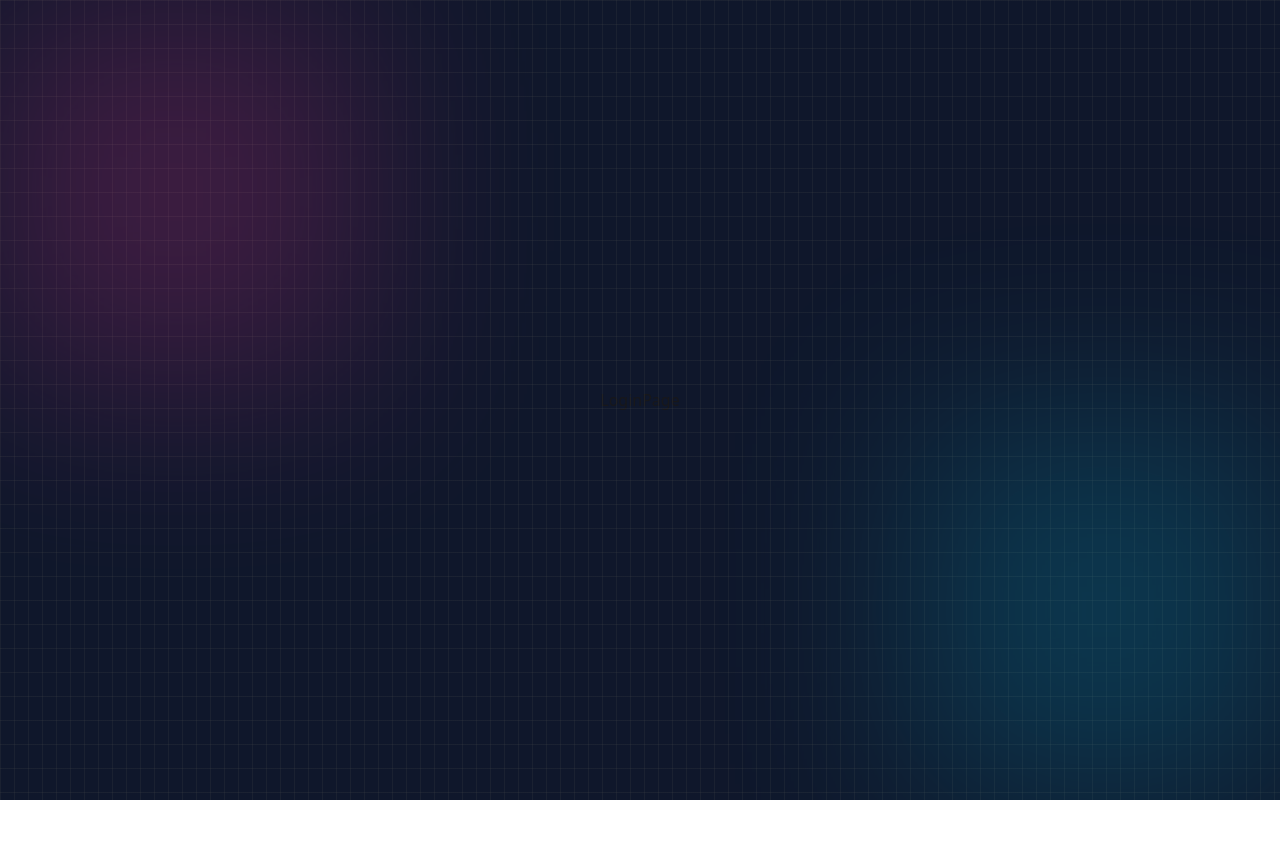
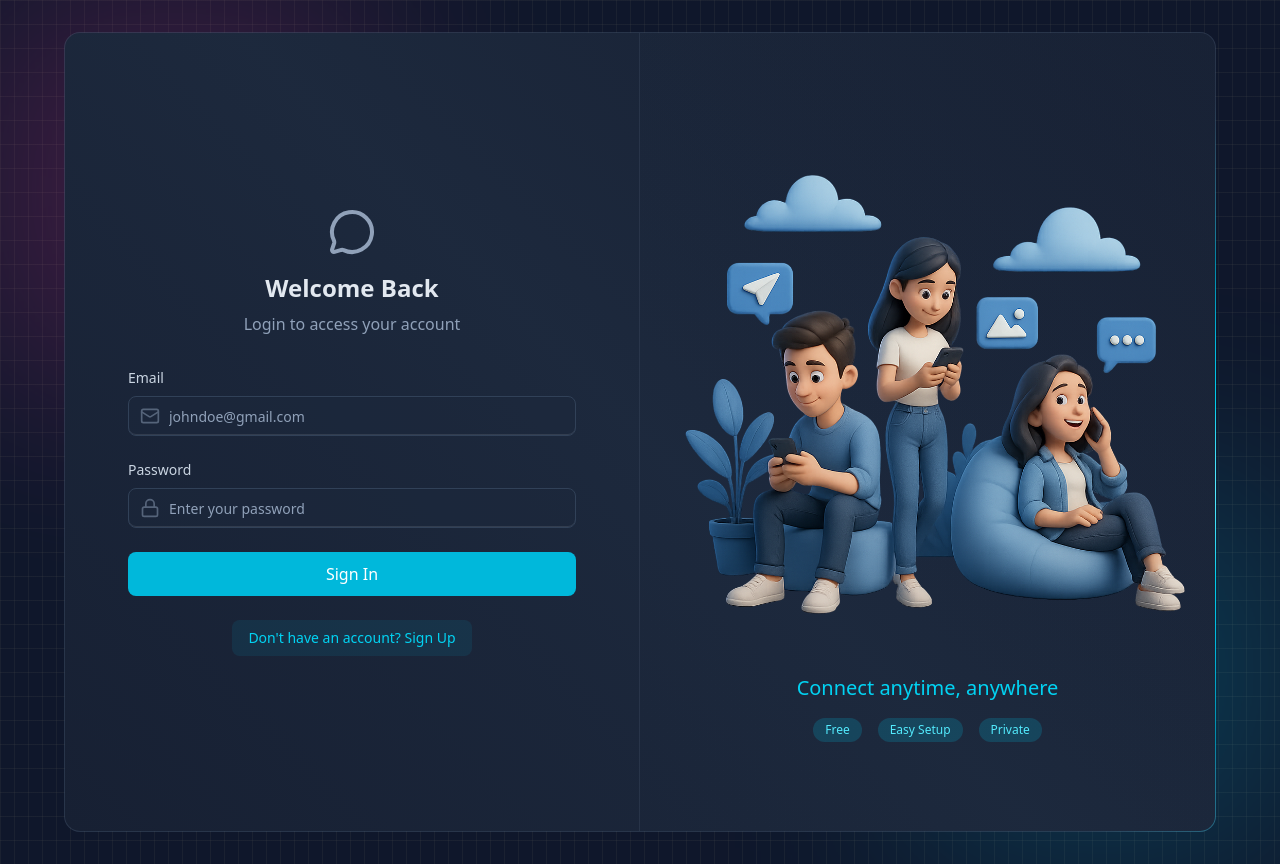
Before and after one commit to tree12132002/ChatifyApp, a React app in the folder frontend/: page /login in a window 1280 px wide. Before the commit the page ends 800 px from the top, so only its background shows below. Built offline with nearby package versions, Linux system fonts and the light colour scheme; no server answers; the HTML template or start-up script is replaced by a standard one.

Commit message:
login & logout implemented

```diff
--- a/frontend/src/pages/ChatPage.jsx
+++ b/frontend/src/pages/ChatPage.jsx
@@ -1,6 +1,13 @@
+import { useAuthStore } from '../store/useAuthStore'
+
 function ChatPage() {
+  const { logout } = useAuthStore()
+
   return (
-    <div>ChatPage</div>
+    <div className="z-10">
+      ChatPage
+      <button onClick={logout}>logout</button>
+    </div>
   )
 }
 
--- a/frontend/src/pages/LoginPage.jsx
+++ b/frontend/src/pages/LoginPage.jsx
@@ -1,6 +1,141 @@
+import { useState } from 'react'
+import { useAuthStore } from '../store/useAuthStore'
+import toast, { LoaderIcon } from 'react-hot-toast'
+import BorderAnimatedContainer from '../components/BorderAnimatedContainer'
+import { LockIcon, MailIcon, MessageCircleIcon } from 'lucide-react'
+import { Link } from 'react-router'
+
 function LoginPage() {
+  const [formData, setFormData] = useState({
+    email: '',
+    password: ''
+  })
+  const { login, isLoggingIn } = useAuthStore()
+
+  const handleSubmit = e => {
+    e.preventDefault()
+
+    if (!formData.email.trim() || !formData.password.trim()) {
+      toast.error('All fields are required')
+      return
+    }
+
+    if (formData.password.length < 6) {
+      toast.error('Password must be at least 6 characters ')
+      return
+    }
+
+    login(formData)
+  }
+
   return (
-    <div>LoginPage</div>
+    <div className="w-full flex items-center justify-center p-4 bg-slate-900">
+      <div className="relative w-full max-w-6xl md:h-[800px] h-[650px]">
+        <BorderAnimatedContainer>
+          <div className="w-full flex flex-col md:flex-row">
+            {/* FORM COLUMN - LEFT SIDE */}
+            <div className="md:w-1/2 p-8 flex items-center justify-center md:border-r border-slate-600/30">
+              <div className="w-full max-w-md">
+                {/* HEADING TEXT */}
+                <div className="text-center mb-8">
+                  <MessageCircleIcon className="w-12 h-12 mx-auto text-slate-400 mb-4" />
+                  <h2 className="text-2xl font-bold text-slate-200 mb-2">
+                    Welcome Back
+                  </h2>
+                  <p className="text-slate-400">Login to access your account</p>
+                </div>
+
+                {/* FORM */}
+                <form onSubmit={handleSubmit} className="space-y-6">
+                  {/* EMAIL INPUT */}
+                  <div>
+                    <label htmlFor="email" className="auth-input-label">
+                      Email
+                    </label>
+                    <div className="relative">
+                      <MailIcon className="auth-input-icon" />
+                      <input
+                        id="email"
+                        required
+                        type="email"
+                        value={formData.email}
+                        onChange={e =>
+                          setFormData({ ...formData, email: e.target.value })
+                        }
+                        className="input"
+                        placeholder="johndoe@gmail.com"
+                      />
+                    </div>
+                  </div>
+
+                  {/* PASSWORD INPUT */}
+                  <div>
+                    <label htmlFor="password" className="auth-input-label">
+                      Password
+                    </label>
+                    <div className="relative">
+                      <LockIcon className="auth-input-icon" />
+                      <input
+                        id="password"
+                        required
+                        type="password"
+                        value={formData.password}
+                        onChange={e =>
+                          setFormData({ ...formData, password: e.target.value })
+                        }
+                        className="input"
+                        placeholder="Enter your password"
+                      />
+                    </div>
+                  </div>
+
+                  {/* SUBMIT BUTTON */}
+                  <button
+                    className="auth-btn"
+                    type="submit"
+                    disabled={isLoggingIn}
+                  >
+                    {isLoggingIn ? (
+                      <LoaderIcon className="w-full h-5 animate-spin text-center" />
+                    ) : (
+                      'Sign In'
+                    )}
+                  </button>
+                </form>
+
+                <div className="mt-6 text-center">
+                  <Link to="/signup" className="auth-link">
+                    Don't have an account? Sign Up
+                  </Link>
+                </div>
+              </div>
+            </div>
+
+            {/* FORM ILLUSTRATION - RIGHT SIDE */}
+            <div className="hidden md:w-1/2 md:flex items-center justify-center p-6 bg-linear-to-bl from-slate-800/20 to-transparent">
+              <div>
+                <img
+                  src="/login.png"
+                  alt="People using mobile devices"
+                  className="w-full h-auto object-contain"
+                />
+                <div className="mt-6 text-center">
+                  <h3 className="text-xl font-medium text-cyan-400">
+                    Connect anytime, anywhere
+                  </h3>
+
+                  <div className="mt-4 flex justify-center gap-4">
+                    <span className="auth-badge">Free</span>
+                    <span className="auth-badge">Easy Setup</span>
+                    <span className="auth-badge">Private</span>
+                  </div>
+                </div>
+              </div>
+            </div>
+          </div>
+        </BorderAnimatedContainer>
+      </div>
+    </div>
   )
 }
 
--- a/frontend/src/store/useAuthStore.js
+++ b/frontend/src/store/useAuthStore.js
@@ -6,6 +6,7 @@
   authUser: null,
   isCheckingAuth: true,
   isSigningUp: false,
+  isLoggingIn: false,
 
   checkAuth: async () => {
     try {
@@ -33,5 +34,31 @@
     } finally {
       set({ isSigningUp: false })
     }
+  },
+  login: async data => {
+    set({ isLoggingIn: true })
+
+    try {
+      const res = await axiosInstance.post('/auth/login', data)
+
+      set({ authUser: res.data })
+      toast.success('Logged in successfully!')
+    } catch (error) {
+      toast.error(
+        error.response?.data?.message || 'An error occurred during login'
+      )
+    } finally {
+      set({ isLoggingIn: false })
+    }
+  },
+  logout: async () => {
+    try {
+      await axiosInstance.post('/auth/logout')
+      set({ authUser: null })
+      toast.success('Logged out successfully!')
+    } catch (error) {
+      toast.error('Error logging out')
+      console.error('Logout error: ', error)
+    }
   }
 }))
```
